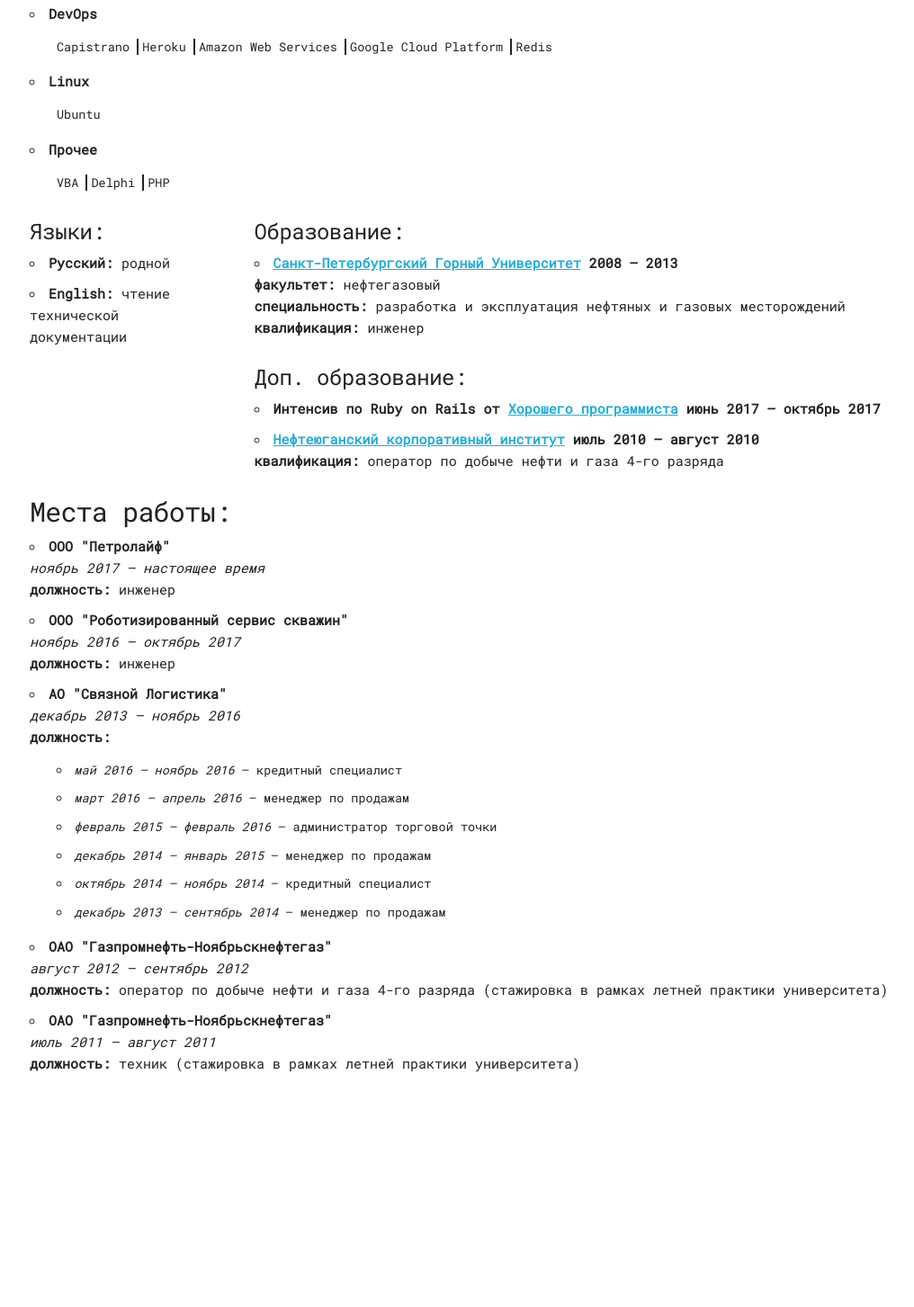
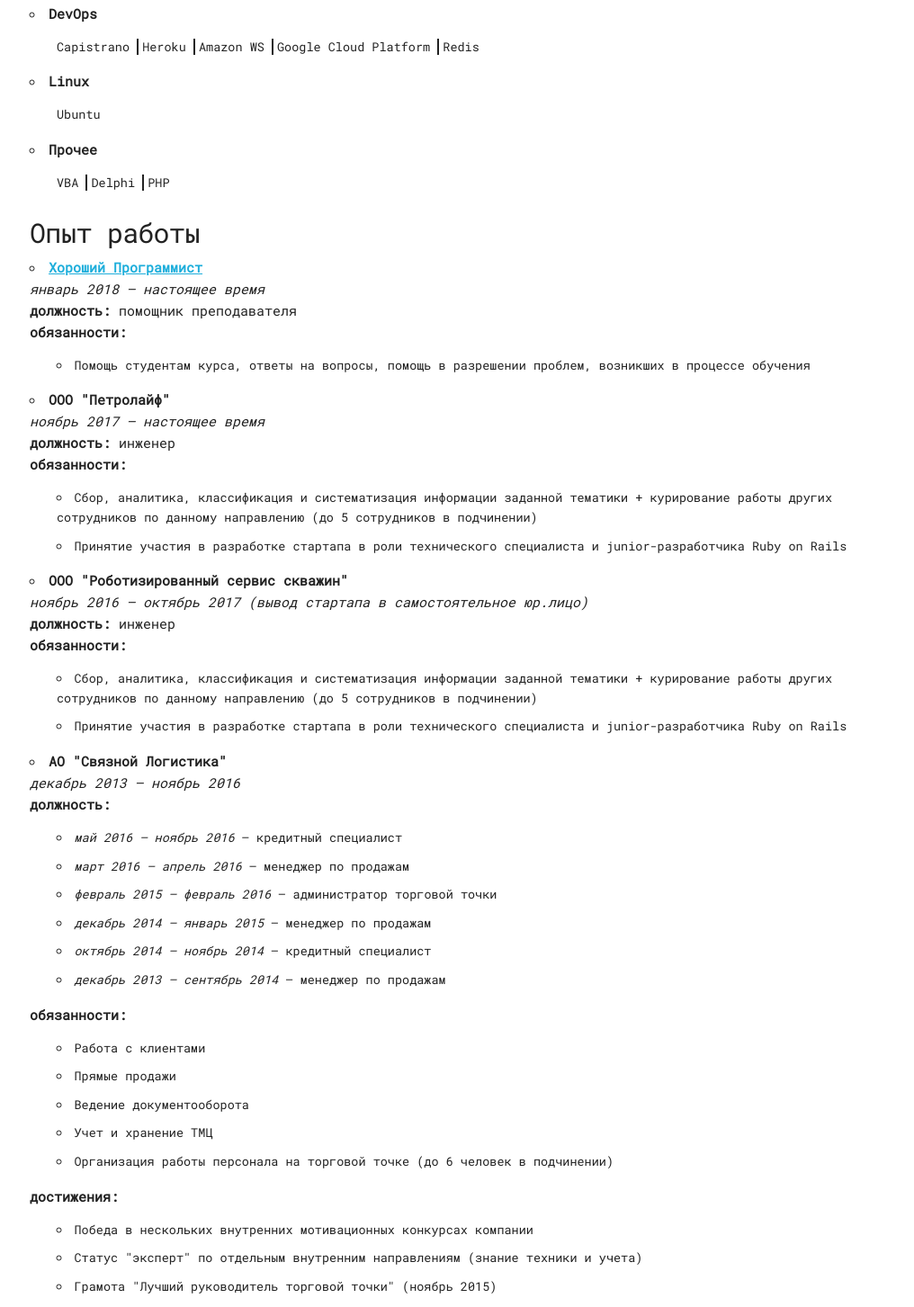
Before and after one commit to prisioner/cv, a plain HTML site: page index.html in a window 1280 px wide. Shown: the part 744-2197 px from the top of the page at 90% size, without its empty margins (127-1143 px from the left). Before the commit the page ends 1963 px from the top, so only its background shows below. Drawn offline with Linux system fonts and the light colour scheme.

Commit message:
update info

```diff
--- a/index.html
+++ b/index.html
@@ -19,12 +19,12 @@
           <img src="img/photo.jpg" alt="[Фото]" width="210">
         </div>
         <div class="four columns">
-          <h5>О себе:</h5>
+          <h5>О себе</h5>
           <ul>
             <li><strong>возраст:</strong> 27 лет</li>
             <li><strong>город:</strong> г.Санкт-Петербург</li>
           </ul>
-          <h5>Контактные данные:</h5>
+          <h5>Контактные данные</h5>
           <ul>
             <li><strong>телефон:</strong> +7-963-322-04-37</li>
             <li><strong>e-mail:</strong> <a href="mailto:prisioner@mail.ru">prisioner@mail.ru</a></li>
@@ -33,7 +33,7 @@
           </ul>
         </div>
         <div class="five columns">
-          <h5>О вакансии:</h5>
+          <h5>О вакансии</h5>
           <ul>
             <li><strong>занятость:</strong> полная занятость</li>
             <li><strong>рабочий день:</strong> полный рабочий день</li>
@@ -43,7 +43,7 @@
         </div>
       </div>
       <div class="row">
-        <div class="twelve columns">
+        <div class="seven columns">
           <h4>Навыки</h4>
           <ul>
             <li>
@@ -82,7 +82,7 @@
               <ul class="horizontal">
                 <li>Capistrano</li>
                 <li>Heroku</li>
-                <li>Amazon Web Services</li>
+                <li>Amazon WS</li>
                 <li>Google Cloud Platform</li>
                 <li>Redis</li>
               </ul></li>
@@ -101,53 +101,52 @@
             </li>
           </ul>
         </div>
-      </div>
-      <div class="row">
-        <div class="three columns">
-          <h5>Языки:</h5>
-          <ul>
-            <li><strong>Русский:</strong> родной</li>
-            <li><strong>English:</strong> чтение технической документации</li>
-          </ul>
-        </div>
-        <div class="nine columns">
-          <h5>Образование:</h5>
+        <div class="five columns">
+          <h4>Мои проекты</h4>
           <ul>
             <li>
-              <strong><a href="https://spmi.ru/" target="_blank">Санкт-Петербургский Горный Университет</a></strong>
-              <strong>2008 &mdash; 2013</strong><br>
-              <strong>факультет:</strong> нефтегазовый<br>
-              <strong>специальность:</strong> разработка и эксплуатация нефтяных и газовых месторождений<br>
-              <strong>квалификация:</strong> инженер
-            </li>
-          </ul>
-          <h5>Доп. образование:</h5>
-          <ul>
-            <li>
-              <strong>Интенсив по Ruby on Rails от <a href="http://goodprogrammer.ru/" target="_blank">Хорошего программиста</a></strong>
-              <strong>июнь 2017 &mdash; октябрь 2017</strong><br>
+              <a href="https://bestbbq.herokuapp.com/" target="_blank">Организатор событий</a><br>
+              (<a href="https://github.com/Prisioner/bbq" target="_blank">Исходный код и описание</a>)
             </li>
             <li>
-              <strong><a href="http://rn-nki.ru/" target="_blank">Нефтеюганский корпоративный институт</a></strong>
-              <strong>июль 2010 &mdash; август 2010</strong><br>
-              <strong>квалификация:</strong> оператор по добыче нефти и газа 4-го разряда
+              <a href="https://askmeplz.herokuapp.com/" target="_blank">Вопросы и ответы</a> (аналог ask.fm)<br>
+              (<a href="https://github.com/Prisioner/askme" target="_blank">Исходный код и описание</a>)
             </li>
           </ul>
         </div>
       </div>
       <div class="row">
         <div class="twelve columns">
-          <h4>Места работы:</h4>
+          <h4>Опыт работы</h4>
           <ul>
+            <li>
+              <a href="http://goodprogrammer.ru/" target="_blank"><strong>Хороший Программист</strong></a><br>
+              <em>январь 2018 &mdash; настоящее время</em><br>
+              <strong>должность:</strong> помощник преподавателя<br>
+              <strong>обязанности:</strong>
+              <ul>
+                <li>Помощь студентам курса, ответы на вопросы, помощь в разрешении проблем, возникших в процессе обучения</li>
+              </ul>
+            </li>
             <li>
               <strong>ООО "Петролайф"</strong><br>
               <em>ноябрь 2017 &mdash; настоящее время</em><br>
-              <strong>должность:</strong> инженер
+              <strong>должность:</strong> инженер<br>
+              <strong>обязанности:</strong>
+              <ul>
+                <li>Сбор, аналитика, классификация и систематизация информации заданной тематики + курирование работы других сотрудников по данному направлению (до 5 сотрудников в подчинении)</li>
+                <li>Принятие участия в разработке стартапа в роли технического специалиста и junior-разработчика Ruby on Rails</li>
+              </ul>
             </li>
             <li>
               <strong>ООО "Роботизированный сервис скважин"</strong><br>
-              <em>ноябрь 2016 &mdash; октябрь 2017</em><br>
-              <strong>должность:</strong> инженер
+              <em>ноябрь 2016 &mdash; октябрь 2017 (вывод стартапа в самостоятельное юр.лицо)</em><br>
+              <strong>должность:</strong> инженер<br>
+              <strong>обязанности:</strong>
+              <ul>
+                <li>Сбор, аналитика, классификация и систематизация информации заданной тематики + курирование работы других сотрудников по данному направлению (до 5 сотрудников в подчинении)</li>
+                <li>Принятие участия в разработке стартапа в роли технического специалиста и junior-разработчика Ruby on Rails</li>
+              </ul>
             </li>
             <li>
               <strong>АО "Связной Логистика"</strong><br>
@@ -160,6 +159,20 @@
                 <li><em>декабрь 2014 &mdash; январь 2015</em> &mdash; менеджер по продажам</li>
                 <li><em>октябрь 2014 &mdash; ноябрь 2014</em> &mdash; кредитный специалист</li>
                 <li><em>декабрь 2013 &mdash; сентябрь 2014</em> &mdash; менеджер по продажам</li>
+              </ul>
+              <strong>обязанности:</strong>
+              <ul>
+                <li>Работа с клиентами</li>
+                <li>Прямые продажи</li>
+                <li>Ведение документооборота</li>
+                <li>Учет и хранение ТМЦ</li>
+                <li>Организация работы персонала на торговой точке (до 6 человек в подчинении)</li>
+              </ul>
+              <strong>достижения:</strong>
+              <ul>
+                <li>Победа в нескольких внутренних мотивационных конкурсах компании</li>
+                <li>Статус "эксперт" по отдельным внутренним направлениям (знание техники и учета)</li>
+                <li>Грамота "Лучший руководитель торговой точки" (ноябрь 2015)</li>
               </ul>
             </li>
             <li>
@@ -175,6 +188,39 @@
           </ul>
         </div>
       </div>
+      <div class="row">
+        <div class="three columns">
+          <h5>Языки</h5>
+          <ul>
+            <li><strong>Русский:</strong> родной</li>
+            <li><strong>English:</strong> чтение технической документации</li>
+          </ul>
+        </div>
+        <div class="nine columns">
+          <h5>Образование</h5>
+          <ul>
+            <li>
+              <strong><a href="https://spmi.ru/" target="_blank">Санкт-Петербургский Горный Университет</a></strong>
+              <strong>2008 &mdash; 2013</strong><br>
+              <strong>факультет:</strong> нефтегазовый<br>
+              <strong>специальность:</strong> разработка и эксплуатация нефтяных и газовых месторождений<br>
+              <strong>квалификация:</strong> инженер
+            </li>
+          </ul>
+          <h5>Доп. образование</h5>
+          <ul>
+            <li>
+              <strong>Интенсив по Ruby on Rails от <a href="http://goodprogrammer.ru/" target="_blank">Хорошего программиста</a></strong>
+              <strong>июнь 2017 &mdash; октябрь 2017</strong><br>
+            </li>
+            <li>
+              <strong><a href="http://rn-nki.ru/" target="_blank">Нефтеюганский корпоративный институт</a></strong>
+              <strong>июль 2010 &mdash; август 2010</strong><br>
+              <strong>квалификация:</strong> оператор по добыче нефти и газа 4-го разряда
+            </li>
+          </ul>
+        </div>
+      </div>
     </div>
   </body>
 </html>
```
